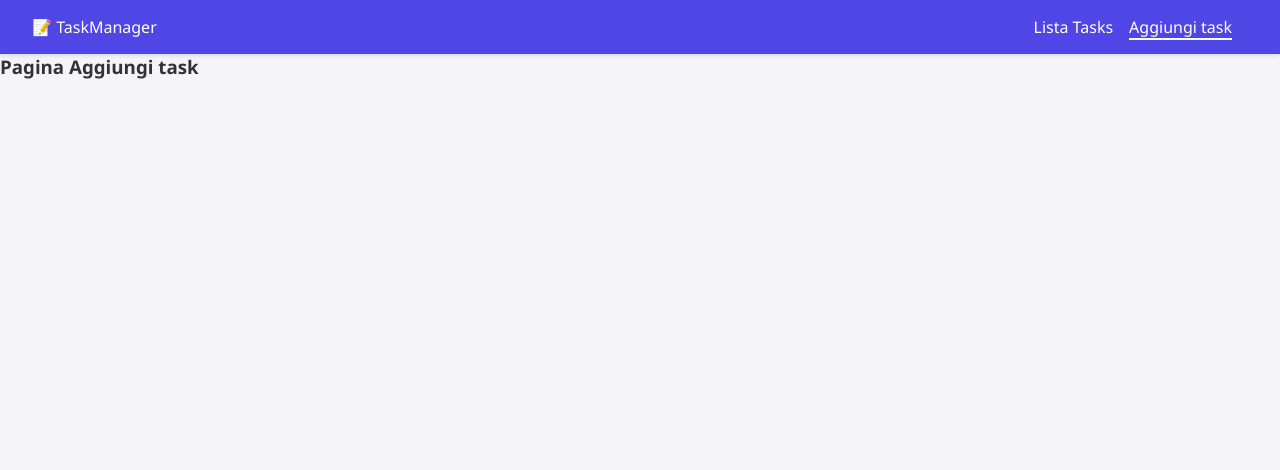
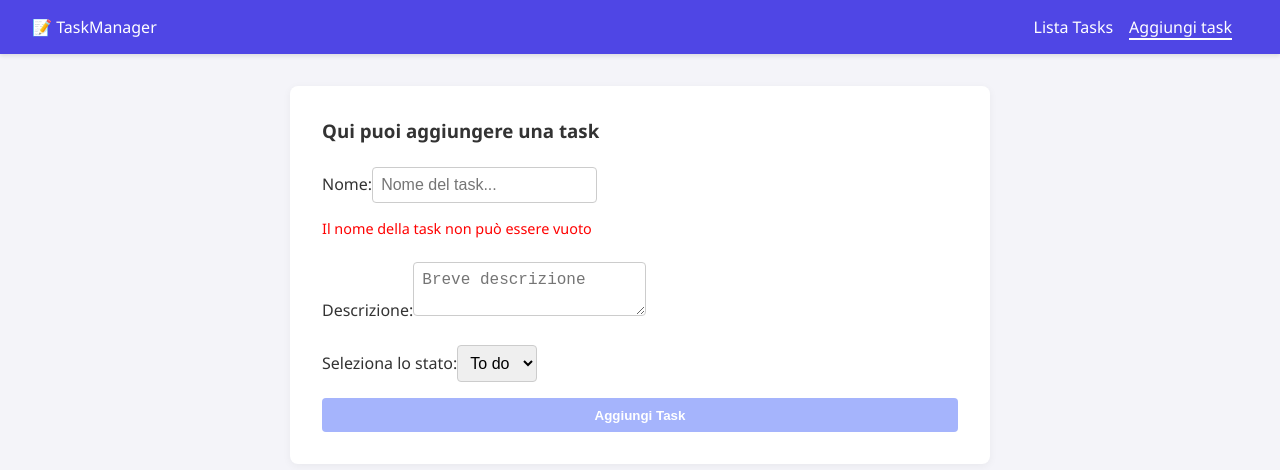
Before and after one commit to VincenzoFerraro0/ex-react-task-manager, a React (Vite) app: page /add in a window 1280 px wide. Shown: the top 470 px of the page. Built offline with nearby package versions, Linux system fonts and the light colour scheme; no server answers.

Commit message:
milestone 5 completed

```diff
--- a/src/index.css
+++ b/src/index.css
@@ -85,3 +85,45 @@ nav .active {
 .done{
   background-color: rgb(0, 255, 0);
 }
+
+/* FORM TASK STYLE */
+
+.form {
+  display: flex;
+  flex-direction: column;
+  gap: 1rem;
+  margin-top: 1rem;
+}
+
+.input {
+  padding: 0.5rem;
+  border: 1px solid #ccc;
+  border-radius: 4px;
+  font-size: 1rem;
+  margin-top: 0.5rem;
+}
+
+.button {
+  padding: 0.6rem 1.2rem;
+  background-color: #4f46e5;
+  color: white;
+  border: none;
+  border-radius: 4px;
+  cursor: pointer;
+  font-weight: bold;
+  transition: background-color 0.2s ease;
+}
+
+.button:disabled {
+  background-color: #a5b4fc;
+  cursor: not-allowed;
+}
+
+.button:hover:not(:disabled) {
+  background-color: #4338ca;
+}
+
+.error {
+  color: red;
+  font-size: 0.9rem;
+}
--- a/src/pages/AddTask.jsx
+++ b/src/pages/AddTask.jsx
@@ -1,7 +1,99 @@
+import { useState, useMemo, useRef } from "react";
+
+// Simboli non ammessi nel titolo del task
+const symbols = "!@#$%^&*()-_=+[]{}|;:'\",.<>?/`~";
+
 export default function AddTask() {
-    return(
-        <>
-            <h3>Pagina Aggiungi task</h3>
-        </>
-    )
+    // Stato per il titolo del task (input controllato)
+    const [taskTitle, setTaskTitle] = useState("");
+
+    // Riferimenti per gli input non controllati: descrizione e stato
+    const descriptionRef = useRef();
+    const statusRef = useRef();
+
+    // Validazione del titolo del task, calcolata solo quando cambia `taskTitle`
+    const taskTitleError = useMemo(() => {
+        if (!taskTitle.trim())
+            return "Il nome della task non può essere vuoto";
+        if ([...taskTitle].some(char => symbols.includes(char)))
+            return "Il nome della task non può contenere simboli";
+        return "";
+    }, [taskTitle]);
+
+    // Gestione dell'invio del form
+    const hendleSubmit = (e) => {
+        e.preventDefault();
+
+        // Se c'è un errore nel titolo, interrompe l'invio
+        if (taskTitleError) return;
+
+        // Creazione dell'oggetto task con i valori attuali
+        const newTask = {
+            title: taskTitle.trim(),
+            description: descriptionRef.current.value,
+            status: statusRef.current.value
+        };
+
+        // Stampa a console per debugging
+        console.log(newTask);
+
+        // Reset del form
+        setTaskTitle("");
+        descriptionRef.current.value = "";
+        statusRef.current.value = "To do";
+    };
+
+    return (
+        <div className="task-container">
+            <h3>Qui puoi aggiungere una task</h3>
+
+            {/* Form di inserimento task */}
+            <form onSubmit={hendleSubmit} className="form">
+
+                {/* Campo titolo - input controllato */}
+                <label>
+                    Nome:
+                    <input
+                        type="text"
+                        placeholder="Nome del task..."
+                        value={taskTitle}
+                        onChange={e => setTaskTitle(e.target.value)}
+                        className="input"
+                    />
+                </label>
+
+                {/* Messaggio di errore se il titolo non è valido */}
+                {taskTitleError && <p className="error">{taskTitleError}</p>}
+
+                {/* Campo descrizione - textarea non controllata */}
+                <label>
+                    Descrizione:
+                    <textarea
+                        placeholder="Breve descrizione"
+                        ref={descriptionRef}
+                        className="input"
+                    />
+                </label>
+
+                {/* Campo stato - select non controllata */}
+                <label>
+                    Seleziona lo stato:
+                    <select
+                        ref={statusRef}
+                        defaultValue={"To do"}
+                        className="input"
+                    >
+                        <option value="To do">To do</option>
+                        <option value="Doing">Doing</option>
+                        <option value="Done">Done</option>
+                    </select>
+                </label>
+
+                {/* Bottone di invio disabilitato in caso di errore */}
+                <button type="submit" disabled={taskTitleError} className="button">
+                    Aggiungi Task
+                </button>
+            </form>
+        </div>
+    );
 }
```
